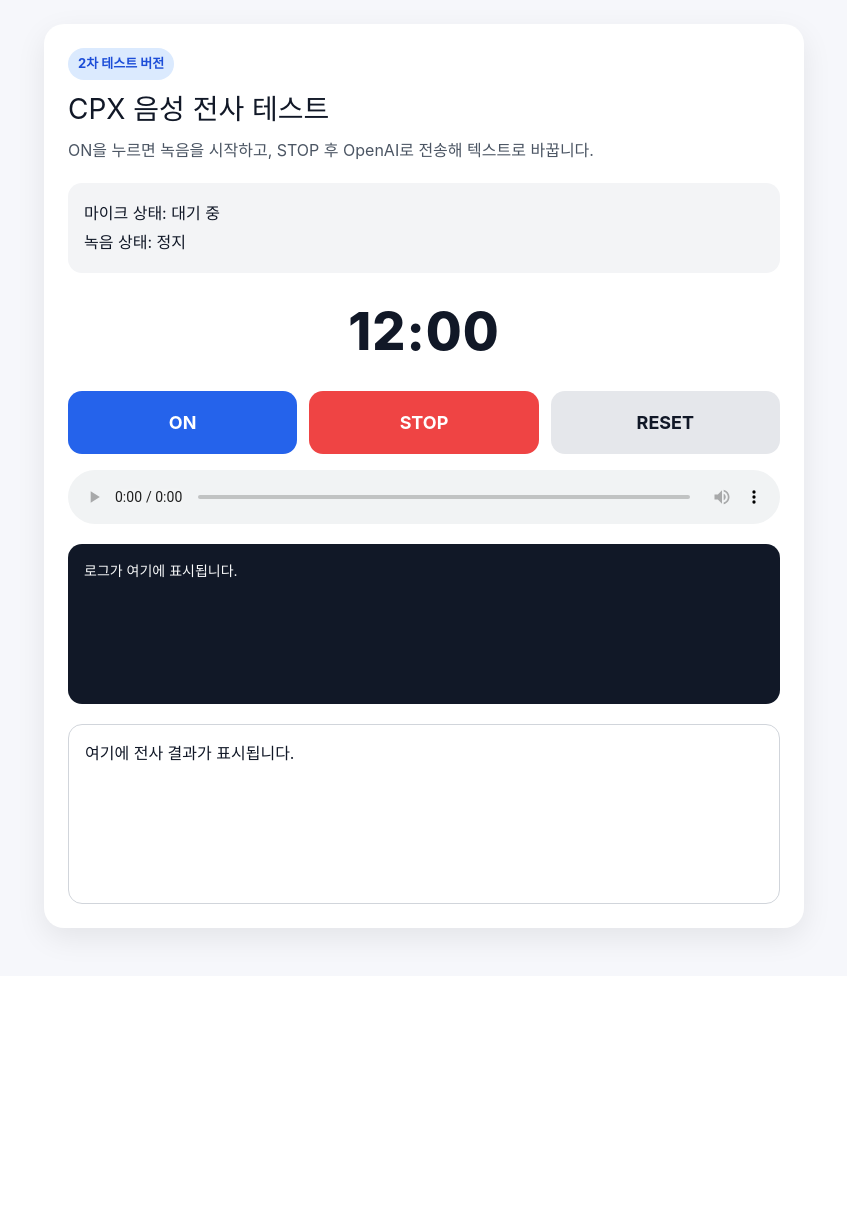
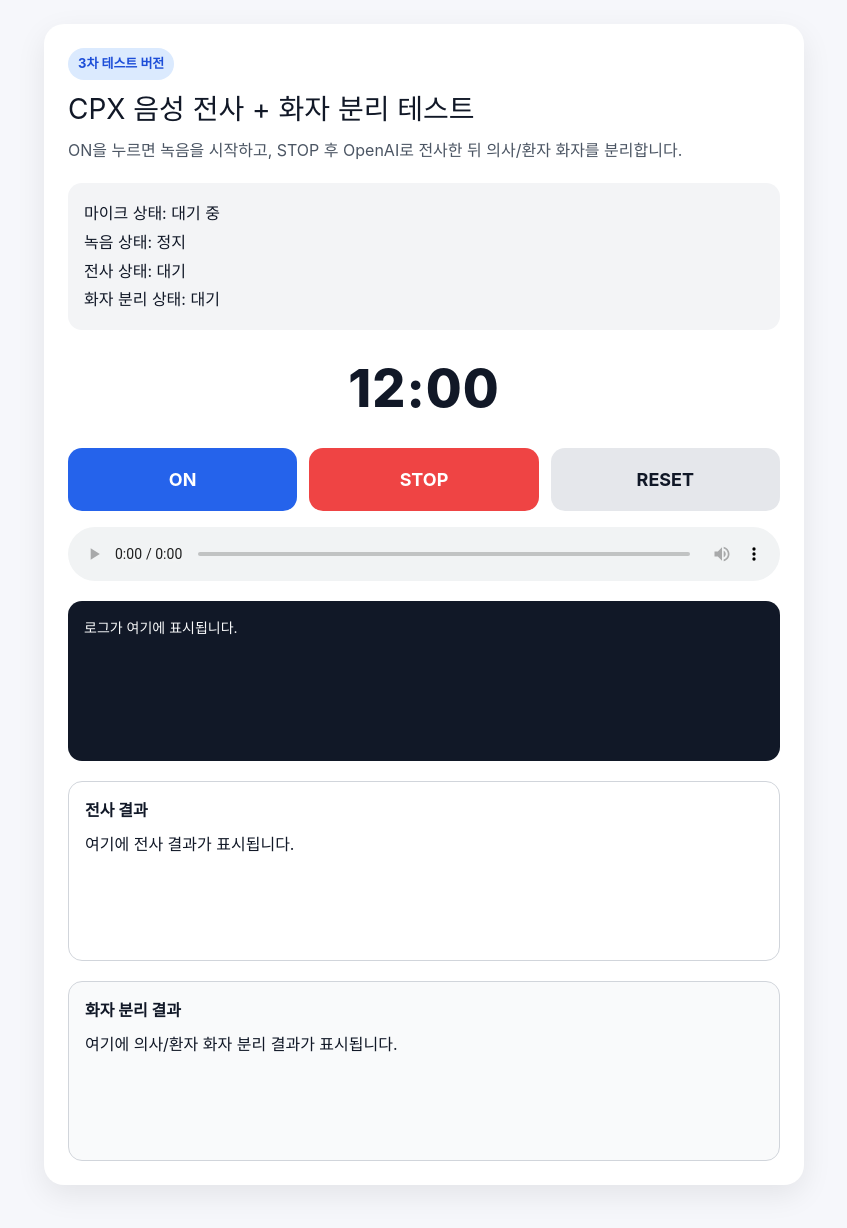
Before and after one commit to LegendofWeb/my-cpx-app, a Next.js app: page / in a window 1280 px wide. Shown: the top 1228 px of the page, without its empty margins (216-1063 px from the left). Before the commit the page ends 976 px from the top, so only its background shows below. Built offline with nearby package versions, Linux system fonts and the light colour scheme.

Commit message:
Connect speaker API to page

```diff
--- a/app/page.tsx
+++ b/app/page.tsx
@@ -6,7 +6,10 @@ export default function Home() {
   const [micStatus, setMicStatus] = useState("대기 중");
   const [recordStatus, setRecordStatus] = useState("정지");
   const [transcript, setTranscript] = useState("");
-  const [isUploading, setIsUploading] = useState(false);
+  const [speakerText, setSpeakerText] = useState("");
+  const [speakerError, setSpeakerError] = useState("");
+  const [isTranscribing, setIsTranscribing] = useState(false);
+  const [isSeparating, setIsSeparating] = useState(false);
   const [remainingSeconds, setRemainingSeconds] = useState(12 * 60);
   const [logText, setLogText] = useState("로그가 여기에 표시됩니다.");
 
@@ -71,7 +74,10 @@ export default function Home() {
 
     for (const type of preferredTypes) {
       try {
-        if (typeof MediaRecorder !== "undefined" && MediaRecorder.isTypeSupported(type)) {
+        if (
+          typeof MediaRecorder !== "undefined" &&
+          MediaRecorder.isTypeSupported(type)
+        ) {
           return type;
         }
       } catch {
@@ -106,6 +112,10 @@ export default function Home() {
       }
 
       setTranscript("");
+      setSpeakerText("");
+      setSpeakerError("");
+      setIsTranscribing(false);
+      setIsSeparating(false);
       setRemainingSeconds(12 * 60);
 
       if (audioUrlRef.current) {
@@ -169,6 +179,10 @@ export default function Home() {
         } catch (error) {
           console.error(error);
           setTranscript("녹음 종료 후 처리 중 오류가 발생했습니다.");
+          setSpeakerText("");
+          setSpeakerError("녹음 종료 후 처리 중 오류가 발생했습니다.");
+          setIsTranscribing(false);
+          setIsSeparating(false);
         }
       };
 
@@ -223,14 +237,21 @@ export default function Home() {
     setMicStatus("대기 중");
     setRecordStatus("정지");
     setTranscript("");
+    setSpeakerText("");
+    setSpeakerError("");
+    setIsTranscribing(false);
+    setIsSeparating(false);
     setRemainingSeconds(12 * 60);
     setLogText("로그가 여기에 표시됩니다.");
   }
 
   async function uploadForTranscription(blob: Blob) {
     try {
-      setIsUploading(true);
+      setIsTranscribing(true);
+      setIsSeparating(false);
       setTranscript("전사 중...");
+      setSpeakerText("");
+      setSpeakerError("");
 
       const formData = new FormData();
       formData.append("file", blob, "recording.webm");
@@ -246,25 +267,64 @@ export default function Home() {
         throw new Error(data?.error || "전사 실패");
       }
 
-      setTranscript(data.text || "(텍스트 없음)");
+      const transcriptText =
+        typeof data?.text === "string" && data.text.trim()
+          ? data.text
+          : "(텍스트 없음)";
+
+      setTranscript(transcriptText);
       log("전사 완료");
+      setIsTranscribing(false);
 
-      const speakerRes = await fetch("/api/speaker", {
-  method: "POST",
-  headers: { "Content-Type": "application/json" },
-  body: JSON.stringify({ text: data.text }),
-});
+      try {
+        setIsSeparating(true);
+        log("화자 분리 시작");
 
-const speakerData = await speakerRes.json();
+        const speakerRes = await fetch("/api/speaker", {
+          method: "POST",
+          headers: { "Content-Type": "application/json" },
+          body: JSON.stringify({ text: transcriptText }),
+        });
 
-console.log("speaker result:", speakerData);
+        const speakerData = await speakerRes.json();
 
+        if (!speakerRes.ok) {
+          throw new Error(speakerData?.error || "화자 분리 실패");
+        }
+
+        const mergedText =
+          typeof speakerData?.mergedText === "string" &&
+          speakerData.mergedText.trim()
+            ? speakerData.mergedText
+            : "(화자 분리 결과 없음)";
+
+        setSpeakerText(mergedText);
+        setSpeakerError("");
+        log("화자 분리 완료");
+      } catch (error) {
+        console.error("speaker error:", error);
+        setSpeakerText("");
+        setSpeakerError(
+          error instanceof Error
+            ? `화자 분리 실패: ${error.message}`
+            : "화자 분리 중 오류가 발생했습니다."
+        );
+        log("화자 분리 실패");
+      } finally {
+        setIsSeparating(false);
+      }
     } catch (error) {
-      console.error(error);
-      setTranscript("전사 중 오류가 발생했습니다.");
+      console.error("transcribe error:", error);
+      setTranscript(
+        error instanceof Error
+          ? `전사 실패: ${error.message}`
+          : "전사 중 오류가 발생했습니다."
+      );
+      setSpeakerText("");
+      setSpeakerError("");
+      setIsTranscribing(false);
+      setIsSeparating(false);
       log("전사 실패");
-    } finally {
-      setIsUploading(false);
     }
   }
 
@@ -315,12 +375,15 @@ console.log("speaker result:", speakerData);
             marginBottom: 8,
           }}
         >
-          2차 테스트 버전
+          3차 테스트 버전
         </div>
 
-        <h1 style={{ margin: "0 0 8px", fontSize: 28 }}>CPX 음성 전사 테스트</h1>
+        <h1 style={{ margin: "0 0 8px", fontSize: 28 }}>
+          CPX 음성 전사 + 화자 분리 테스트
+        </h1>
         <p style={{ margin: "0 0 20px", color: "#4b5563", lineHeight: 1.6 }}>
-          ON을 누르면 녹음을 시작하고, STOP 후 OpenAI로 전송해 텍스트로 바꿉니다.
+          ON을 누르면 녹음을 시작하고, STOP 후 OpenAI로 전사한 뒤 의사/환자
+          화자를 분리합니다.
         </p>
 
         <div
@@ -334,6 +397,8 @@ console.log("speaker result:", speakerData);
         >
           <div>마이크 상태: {micStatus}</div>
           <div>녹음 상태: {recordStatus}</div>
+          <div>전사 상태: {isTranscribing ? "진행 중" : "대기"}</div>
+          <div>화자 분리 상태: {isSeparating ? "진행 중" : "대기"}</div>
         </div>
 
         <div
@@ -358,6 +423,7 @@ console.log("speaker result:", speakerData);
         >
           <button
             onClick={startRecording}
+            disabled={isTranscribing || isSeparating}
             style={{
               border: "none",
               borderRadius: 14,
@@ -366,7 +432,9 @@ console.log("speaker result:", speakerData);
               fontWeight: 700,
               background: "#2563eb",
               color: "white",
-              cursor: "pointer",
+              cursor:
+                isTranscribing || isSeparating ? "not-allowed" : "pointer",
+              opacity: isTranscribing || isSeparating ? 0.6 : 1,
             }}
           >
             ON
@@ -437,7 +505,28 @@ console.log("speaker result:", speakerData);
             lineHeight: 1.6,
           }}
         >
-          {isUploading ? "전사 중..." : transcript || "여기에 전사 결과가 표시됩니다."}
+          <div style={{ fontWeight: 700, marginBottom: 8 }}>전사 결과</div>
+          {isTranscribing ? "전사 중..." : transcript || "여기에 전사 결과가 표시됩니다."}
+        </div>
+
+        <div
+          style={{
+            marginTop: 20,
+            padding: 16,
+            borderRadius: 14,
+            background: "#f9fafb",
+            border: "1px solid #d1d5db",
+            minHeight: 180,
+            whiteSpace: "pre-wrap",
+            lineHeight: 1.6,
+          }}
+        >
+          <div style={{ fontWeight: 700, marginBottom: 8 }}>화자 분리 결과</div>
+          {isSeparating
+            ? "화자 분리 중..."
+            : speakerError ||
+              speakerText ||
+              "여기에 의사/환자 화자 분리 결과가 표시됩니다."}
         </div>
       </div>
     </main>
```
